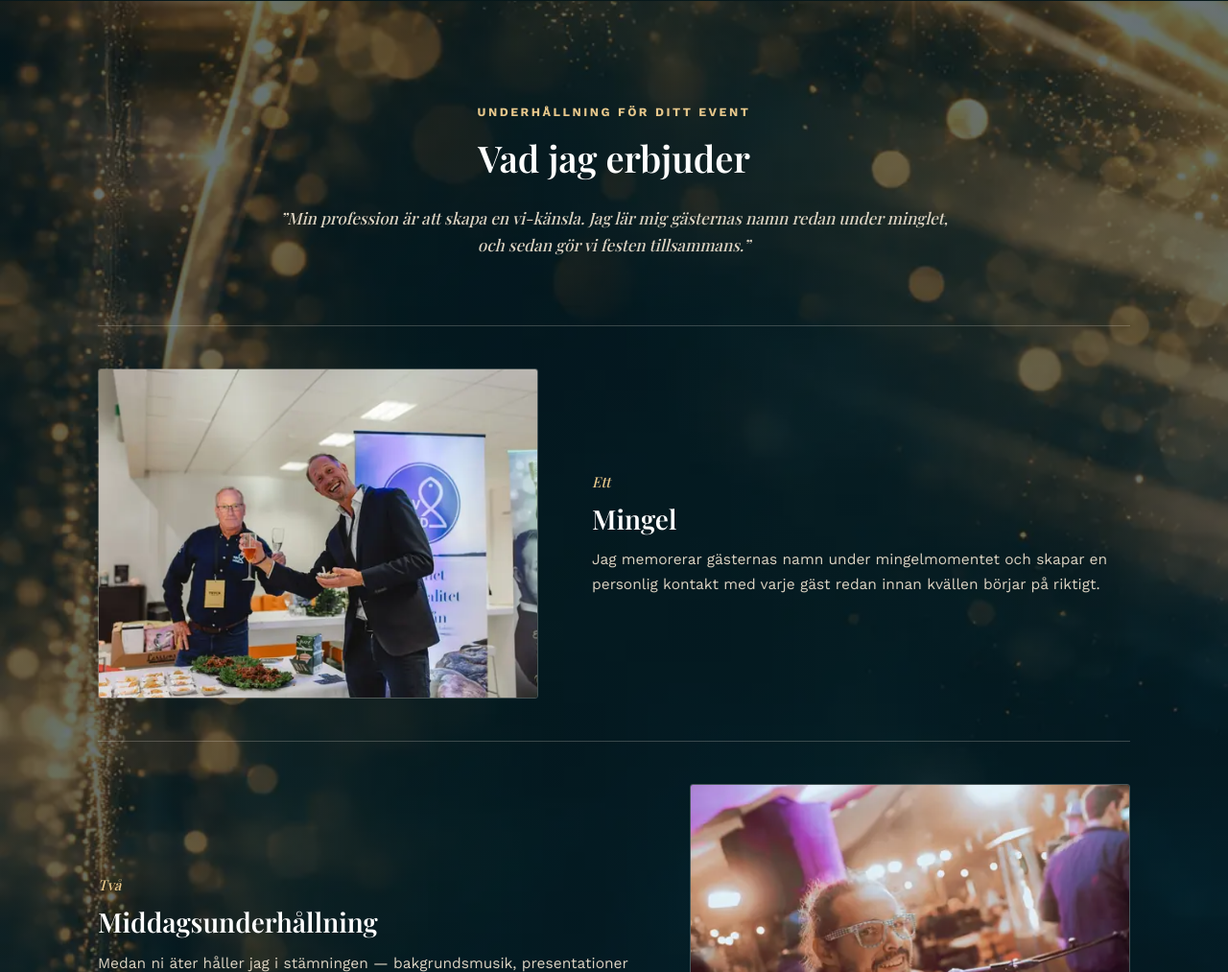
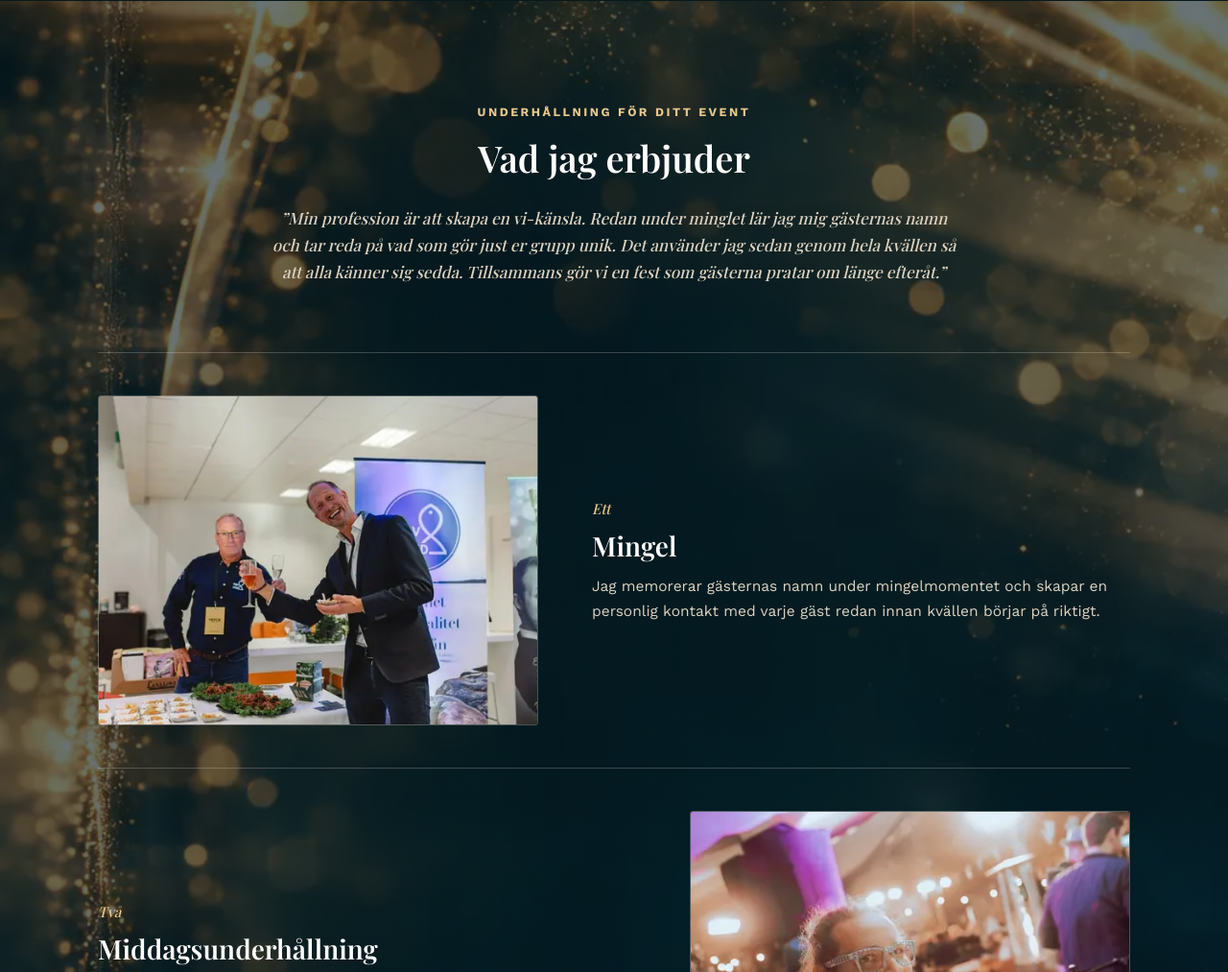
Before and after one commit to officialsqall-arch/danielAllevedHemsida, a plain HTML site: page index.html in a window 1280 px wide. Shown: the part 759-1772 px from the top of the page at 96% size. Drawn offline with nearby package versions, Linux system fonts and the light colour scheme; a web font is replaced by a local one.

Commit message:
Längre citattext under Vad jag erbjuder
Co-Authored-By: Claude Opus 5.5 <noreply@anthropic.com>
Claude-Session: https://claude.ai/code/session_01Dw7yaZdTvVgCML244Fiewx

```diff
--- a/index.html
+++ b/index.html
@@ -153,7 +153,7 @@
           <span class="eyebrow eyebrow--gold">Underhållning för ditt event</span>
           <h2>Vad jag erbjuder</h2>
         </header>
-        <p class="offer-quote">”Min profession är att skapa en vi-känsla. Jag lär mig gästernas namn redan under minglet, och sedan gör vi festen tillsammans.”</p>
+        <p class="offer-quote">”Min profession är att skapa en vi-känsla. Redan under minglet lär jag mig gästernas namn och tar reda på vad som gör just er grupp unik. Det använder jag sedan genom hela kvällen så att alla känner sig sedda. Tillsammans gör vi en fest som gästerna pratar om länge efteråt.”</p>
 
         <div class="offers">
           <article class="offer">
```
